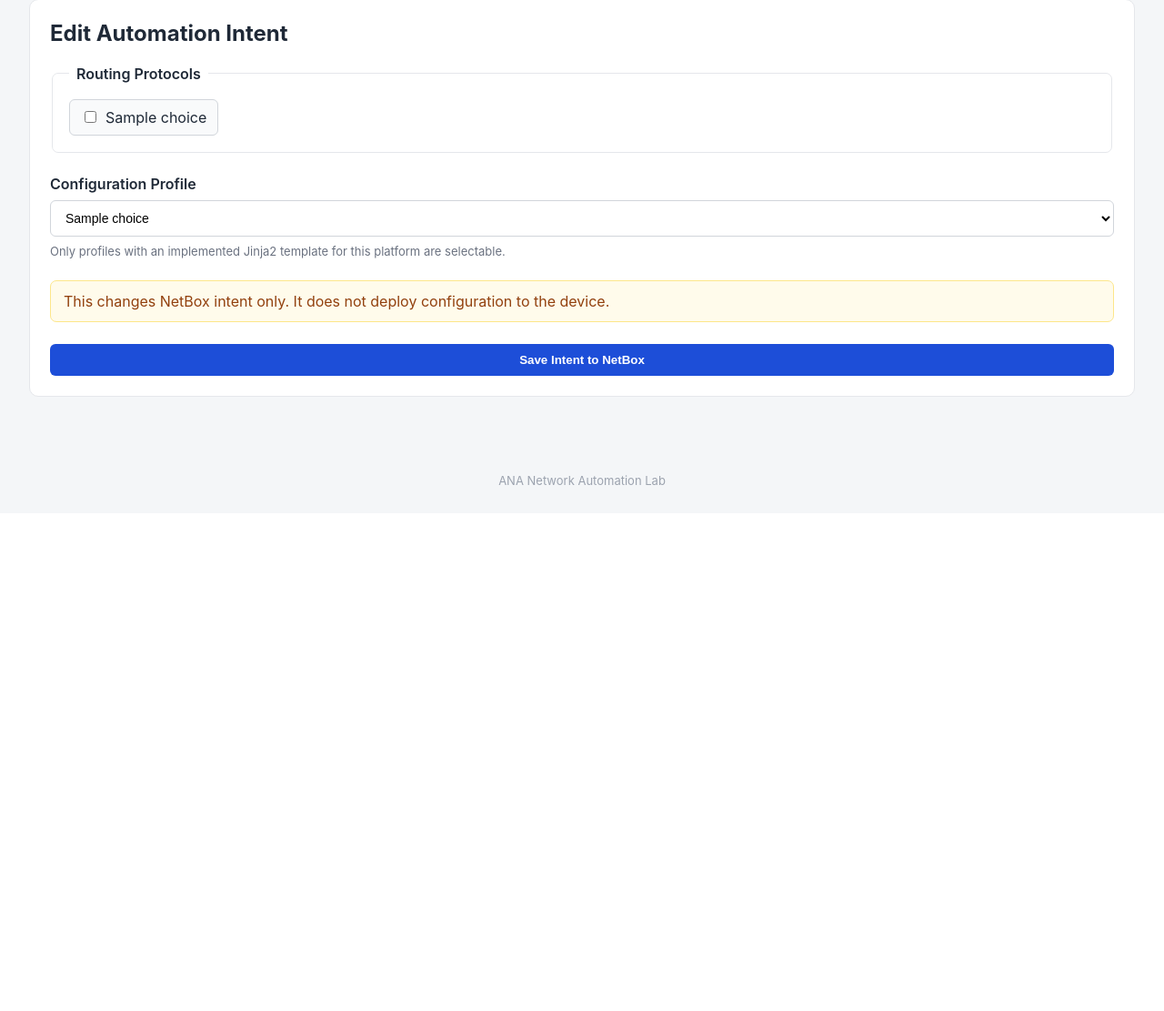
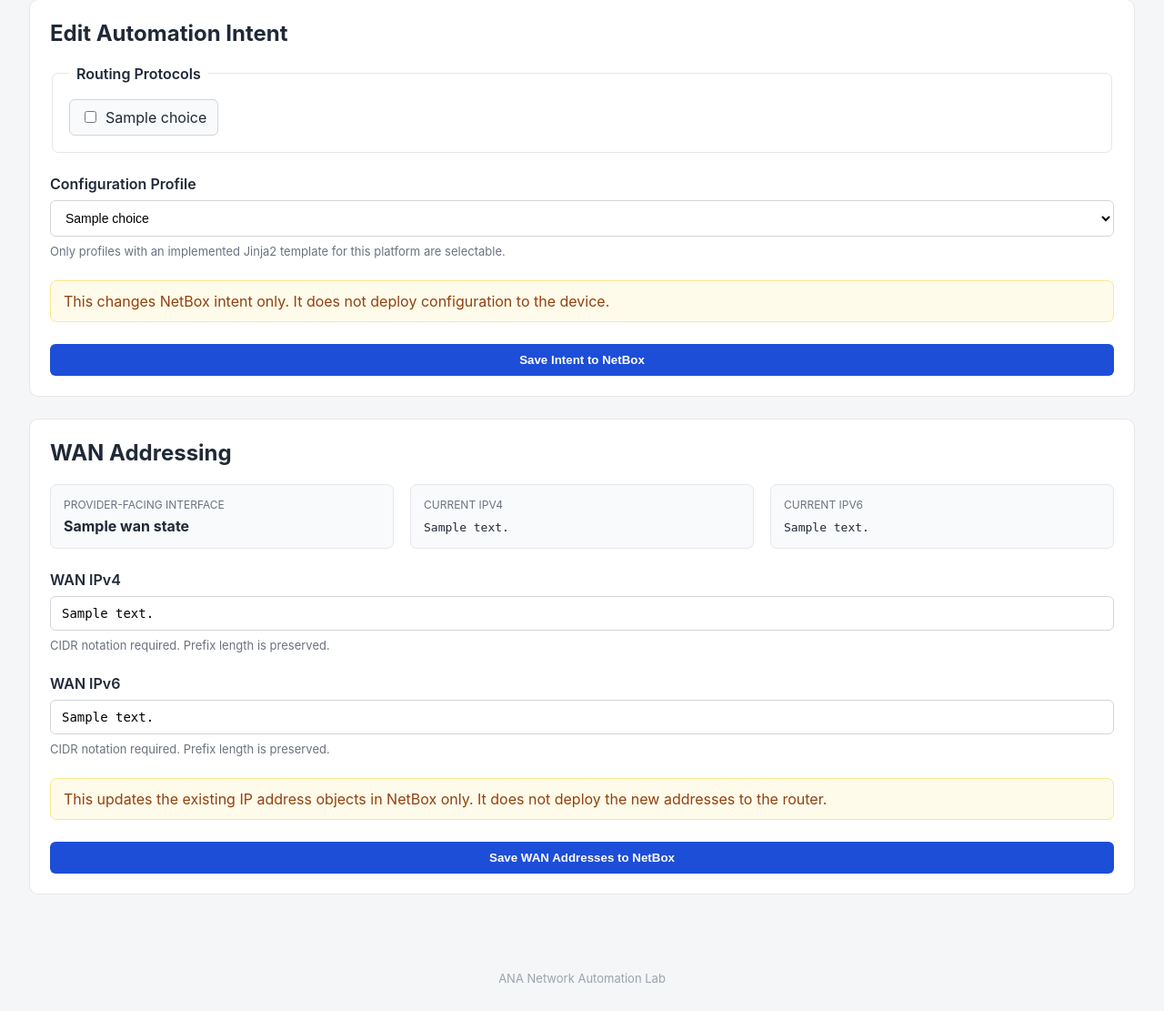
Before and after one commit to dushyantkinha-cu/ana-network-automation, a FastAPI app: template webapp/templates/changes.html in a window 1280 px wide. Shown: the part 694-1805 px from the top of the page at 91% size. Before the commit the page ends 1227 px from the top, so only its background shows below. Run offline with FastAPI, Linux system fonts and the light colour scheme; the template is opened without the code that fills it: most values are stand-ins (such as "Sample title", 1, 10 or a date in 2020).

Commit message:
Add NetBox-backed WAN address editor

```diff
--- a/webapp/main.py
+++ b/webapp/main.py
@@ -1,5 +1,6 @@
 #!/usr/bin/env python3
 
+import ipaddress
 import json
 import os
 import subprocess
@@ -183,6 +184,92 @@ def find_managed_device(hostname):
         ),
         None,
     )
+
+
+def get_wan_address_state(device):
+    device_id = device.get("device_id")
+
+    if not device_id:
+        raise RuntimeError(
+            "Managed device has no NetBox device ID."
+        )
+
+    context = device.get("config_context") or {}
+    nat = context.get("nat") or {}
+
+    outside_interface = nat.get(
+        "outside_interface"
+    )
+
+    if not outside_interface:
+        return None
+
+    interfaces = netbox_get(
+        "/api/dcim/interfaces/"
+        f"?device_id={device_id}"
+        f"&name={outside_interface}"
+    ).get("results", [])
+
+    if len(interfaces) != 1:
+        raise RuntimeError(
+            f"Unable to uniquely resolve "
+            f"{device['hostname']} "
+            f"WAN interface {outside_interface}."
+        )
+
+    interface = interfaces[0]
+
+    ip_objects = netbox_get(
+        "/api/ipam/ip-addresses/"
+        f"?interface_id={interface['id']}"
+        "&limit=0"
+    ).get("results", [])
+
+    ipv4 = None
+    ipv6 = None
+
+    for ip_object in ip_objects:
+        address = ip_object.get("address")
+
+        if not address:
+            continue
+
+        parsed = ipaddress.ip_interface(
+            address
+        )
+
+        record = {
+            "id": ip_object["id"],
+            "address": address,
+            "prefixlen": parsed.network.prefixlen,
+        }
+
+        if parsed.version == 4:
+            if ipv4 is not None:
+                raise RuntimeError(
+                    "WAN interface has multiple IPv4 "
+                    "addresses; automatic editing is "
+                    "not safe."
+                )
+
+            ipv4 = record
+
+        else:
+            if ipv6 is not None:
+                raise RuntimeError(
+                    "WAN interface has multiple IPv6 "
+                    "addresses; automatic editing is "
+                    "not safe."
+                )
+
+            ipv6 = record
+
+    return {
+        "interface_id": interface["id"],
+        "interface_name": outside_interface,
+        "ipv4": ipv4,
+        "ipv6": ipv6,
+    }
 
 
 def run_validation():
@@ -485,6 +572,7 @@ def changes_page(
     raw_device = None
     compatible_profiles = []
     template_path = None
+    wan_state = None
 
     if device:
         selected_device = next(
@@ -540,6 +628,10 @@ def changes_page(
             selected_device.get("config_profile")
         )
 
+        wan_state = get_wan_address_state(
+            selected_device
+        )
+
     return templates.TemplateResponse(
         request=request,
         name="changes.html",
@@ -551,6 +643,7 @@ def changes_page(
             "routing_choices": routing_choices,
             "compatible_profiles": compatible_profiles,
             "template_path": template_path,
+            "wan_state": wan_state,
             "action_status": status,
             "action_message": message,
             "netbox_url": NETBOX_URL,
@@ -667,3 +760,172 @@ async def update_device_intent(request: Request):
         ),
         status_code=303,
     )
+
+
+@app.post("/changes/update-wan")
+async def update_wan_addresses(request: Request):
+    form = await request.form()
+
+    hostname = str(
+        form.get("hostname", "")
+    ).strip()
+
+    submitted_ipv4 = str(
+        form.get("wan_ipv4", "")
+    ).strip()
+
+    submitted_ipv6 = str(
+        form.get("wan_ipv6", "")
+    ).strip()
+
+    try:
+        device = find_managed_device(hostname)
+
+        if (
+            device is None
+            or device.get(
+                "automation_managed"
+            ) is not True
+        ):
+            raise HTTPException(
+                status_code=403,
+                detail=(
+                    "Device is outside managed "
+                    "automation scope."
+                ),
+            )
+
+        wan_state = get_wan_address_state(
+            device
+        )
+
+        if wan_state is None:
+            raise HTTPException(
+                status_code=400,
+                detail=(
+                    "This device has no managed "
+                    "WAN interface."
+                ),
+            )
+
+        if not wan_state["ipv4"]:
+            raise HTTPException(
+                status_code=400,
+                detail=(
+                    "WAN interface has no IPv4 "
+                    "address object."
+                ),
+            )
+
+        if not wan_state["ipv6"]:
+            raise HTTPException(
+                status_code=400,
+                detail=(
+                    "WAN interface has no IPv6 "
+                    "address object."
+                ),
+            )
+
+        try:
+            ipv4 = ipaddress.ip_interface(
+                submitted_ipv4
+            )
+
+            ipv6 = ipaddress.ip_interface(
+                submitted_ipv6
+            )
+
+        except ValueError as exc:
+            raise HTTPException(
+                status_code=400,
+                detail=(
+                    "WAN addresses must use valid "
+                    "CIDR notation."
+                ),
+            ) from exc
+
+        if ipv4.version != 4:
+            raise HTTPException(
+                status_code=400,
+                detail=(
+                    "WAN IPv4 field must contain "
+                    "an IPv4 address."
+                ),
+            )
+
+        if ipv6.version != 6:
+            raise HTTPException(
+                status_code=400,
+                detail=(
+                    "WAN IPv6 field must contain "
+                    "an IPv6 address."
+                ),
+            )
+
+        if (
+            ipv4.network.prefixlen
+            != wan_state["ipv4"]["prefixlen"]
+        ):
+            raise HTTPException(
+                status_code=400,
+                detail=(
+                    "WAN IPv4 prefix length cannot "
+                    "be changed from this form."
+                ),
+            )
+
+        if (
+            ipv6.network.prefixlen
+            != wan_state["ipv6"]["prefixlen"]
+        ):
+            raise HTTPException(
+                status_code=400,
+                detail=(
+                    "WAN IPv6 prefix length cannot "
+                    "be changed from this form."
+                ),
+            )
+
+        normalized_ipv4 = str(ipv4)
+        normalized_ipv6 = str(ipv6)
+
+        netbox_patch(
+            (
+                "/api/ipam/ip-addresses/"
+                f"{wan_state['ipv4']['id']}/"
+            ),
+            {
+                "address": normalized_ipv4,
+            },
+        )
+
+        netbox_patch(
+            (
+                "/api/ipam/ip-addresses/"
+                f"{wan_state['ipv6']['id']}/"
+            ),
+            {
+                "address": normalized_ipv6,
+            },
+        )
+
+    except RuntimeError as exc:
+        raise HTTPException(
+            status_code=503,
+            detail=str(exc),
+        ) from exc
+
+    message = (
+        f"WAN addresses for {hostname} "
+        "were updated successfully in NetBox."
+    )
+
+    return RedirectResponse(
+        url=(
+            "/changes"
+            f"?device={quote(hostname)}"
+            "&status=success"
+            f"&message={quote(message)}"
+        ),
+        status_code=303,
+    )
--- a/webapp/static/css/style.css
+++ b/webapp/static/css/style.css
@@ -407,3 +407,28 @@ footer {
     border-radius: 7px;
     padding: 12px 14px;
 }
+
+.wan-summary {
+    display: grid;
+    grid-template-columns:
+        repeat(auto-fit, minmax(220px, 1fr));
+    gap: 18px;
+    margin-bottom: 24px;
+}
+
+.wan-summary > div {
+    border: 1px solid #e5e7eb;
+    border-radius: 7px;
+    padding: 14px;
+    background: #f9fafb;
+}
+
+.intent-form input[type="text"] {
+    width: 100%;
+    padding: 10px 12px;
+    border: 1px solid #d1d5db;
+    border-radius: 6px;
+    background: white;
+    font-size: 14px;
+    font-family: monospace;
+}
--- a/webapp/templates/changes.html
+++ b/webapp/templates/changes.html
@@ -272,6 +272,123 @@
 
 </section>
 
+{% if wan_state %}
+<section class="panel">
+
+    <div class="panel-header">
+        <h2>WAN Addressing</h2>
+    </div>
+
+    <div class="wan-summary">
+
+        <div>
+            <span class="detail-label">
+                Provider-facing Interface
+            </span>
+
+            <strong>
+                {{ wan_state.interface_name }}
+            </strong>
+        </div>
+
+        <div>
+            <span class="detail-label">
+                Current IPv4
+            </span>
+
+            <code>
+                {{ wan_state.ipv4.address }}
+            </code>
+        </div>
+
+        <div>
+            <span class="detail-label">
+                Current IPv6
+            </span>
+
+            <code>
+                {{ wan_state.ipv6.address }}
+            </code>
+        </div>
+
+    </div>
+
+
+    <form
+        method="post"
+        action="/changes/update-wan"
+        class="intent-form"
+    >
+
+        <input
+            type="hidden"
+            name="hostname"
+            value="{{ selected_device.hostname }}"
+        >
+
+
+        <div class="form-field">
+
+            <label for="wan_ipv4">
+                WAN IPv4
+            </label>
+
+            <input
+                id="wan_ipv4"
+                name="wan_ipv4"
+                type="text"
+                value="{{ wan_state.ipv4.address }}"
+                required
+            >
+
+            <span class="field-help">
+                CIDR notation required.
+                Prefix length is preserved.
+            </span>
+
+        </div>
+
+
+        <div class="form-field">
+
+            <label for="wan_ipv6">
+                WAN IPv6
+            </label>
+
+            <input
+                id="wan_ipv6"
+                name="wan_ipv6"
+                type="text"
+                value="{{ wan_state.ipv6.address }}"
+                required
+            >
+
+            <span class="field-help">
+                CIDR notation required.
+                Prefix length is preserved.
+            </span>
+
+        </div>
+
+
+        <div class="change-warning">
+            This updates the existing IP address
+            objects in NetBox only. It does not
+            deploy the new addresses to the router.
+        </div>
+
+
+        <button
+            type="submit"
+            class="button-primary"
+        >
+            Save WAN Addresses to NetBox
+        </button>
+
+    </form>
+</section>
+{% endif %}
+
 {% endif %}
 
 {% endblock %}
```
